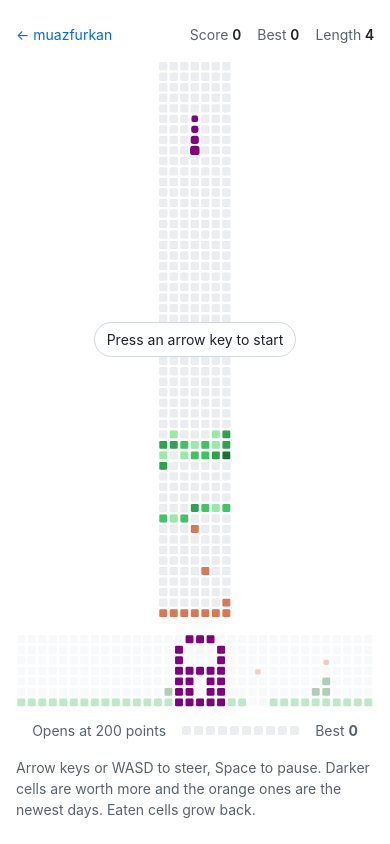
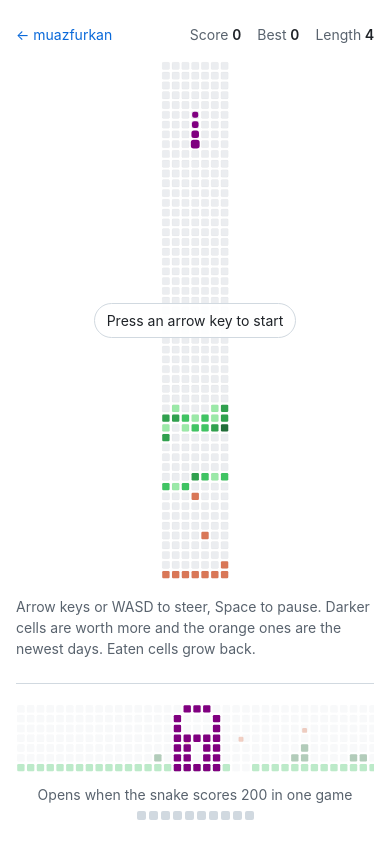
Before and after one commit to muazfurkan/muazfurkan, a plain HTML site: page play/index.html in a window 390 px wide. Drawn offline with Linux system fonts and the light colour scheme.

Commit message:
fix: keep the runner strip locked until the snake scores 200
The strip opened on load when a stored best score was 200 or more, or
when an earlier visit had opened it. Now nothing about the unlock is
stored: every visit starts locked and only a snake game reaching 200 on
the page opens it. The old open flag is removed from storage.

- While locked, a click, tap or jump key on the strip only shakes the
  lock; a snake key or a click on the snake goes back to the snake.
- The progress squares under the lock follow the current game's score;
  the best score stays in the snake's header.
- The two games sit in their own blocks with room and a line between
  them, and the snake's hint moves under the snake.
- The board being played no longer gets a focus ring; the other one
  dims instead.

```diff
--- a/play/game.js
+++ b/play/game.js
@@ -124,14 +124,12 @@ import { createRunner, UNLOCK_SCORE } from './runner.js';
     statusEl: document.getElementById('runner-status'),
     lockline: document.getElementById('lockline'),
     bar: document.getElementById('bar'),
-    progressEl: document.getElementById('progress'),
     runline: document.getElementById('runline'),
     scoreEl: document.getElementById('run-score'),
     bestEl: document.getElementById('run-best'),
     palette: () => palettes && palette(),
     calm: calmQuery,
     touch: touchQuery,
-    earned: best >= UNLOCK_SCORE,
   });
 
   // ---------- loading ----------
@@ -271,7 +269,6 @@ import { createRunner, UNLOCK_SCORE } from './runner.js';
       if (score > best) {
         best = score;
         writeBest(best);
-        runner.showProgress(best);
       }
       if (score >= UNLOCK_SCORE && !runner.isOpen() && state === 'running') beginUnlock();
     }
@@ -340,7 +337,6 @@ import { createRunner, UNLOCK_SCORE } from './runner.js';
     if (best !== undo.best) {
       best = undo.best;
       writeBest(best);
-      runner.showProgress(best);
     }
     dir = d;
     move(next);
@@ -499,12 +495,10 @@ import { createRunner, UNLOCK_SCORE } from './runner.js';
     return darkQuery.matches ? palettes.dark : palettes.light;
   }
 
-  // The progress squares under the lock take the graph's own colours.
+  // The progress squares under the lock fill in the graph's own green.
   function applyPalette() {
     if (!palettes) return;
-    const pal = palette();
-    document.documentElement.style.setProperty('--cell', pal['--ce']);
-    document.documentElement.style.setProperty('--cell-on', pal['--c4']);
+    document.documentElement.style.setProperty('--cell-on', palette()['--c4']);
   }
 
   function hexToRgb(hex) {
@@ -719,6 +713,7 @@ import { createRunner, UNLOCK_SCORE } from './runner.js';
     scoreEl.textContent = String(score);
     bestEl.textContent = String(best);
     lengthEl.textContent = String(snake.length + grow);
+    runner.showProgress(score);
   }
 
   function showStatus() {
@@ -772,13 +767,14 @@ import { createRunner, UNLOCK_SCORE } from './runner.js';
   // ---------- which game has the keys ----------
 
   function setActive(name) {
-    if (name === active || (name === 'runner' && !runner.isOpen())) return;
+    // The locked strip can take the keys too; they only shake its lock.
+    if (name === active) return;
     active = name;
     if (name === 'runner') pause();
     else runner.pause();
     runner.setActive(name === 'runner');
     boardEl.classList.toggle('idle', name !== 'snake');
-    runnerBoard.classList.toggle('idle', name !== 'runner');
+    runnerBoard.classList.toggle('idle', name !== 'runner' && runner.isOpen());
     showStatus();
   }
 
@@ -831,12 +827,7 @@ import { createRunner, UNLOCK_SCORE } from './runner.js';
 
   // The strip below: a press is a jump, and letting go early keeps it low.
   runnerBoard.addEventListener('pointerdown', (event) => {
-    if (event.button > 0) return;
-    if (!runner.isOpen()) {
-      runner.nudge(performance.now());
-      return;
-    }
-    if (runner.state === 'arriving') return;
+    if (event.button > 0 || runner.state === 'arriving') return;
     setActive('runner');
     try {
       // Letting go off the strip still ends the jump.
@@ -932,8 +923,6 @@ import { createRunner, UNLOCK_SCORE } from './runner.js';
   }).observe(boardEl);
   window.addEventListener('resize', layout);
 
-  if (runner.isOpen()) runnerBoard.classList.add('idle');
-  runner.showProgress(best);
   layout();
   updateStats();
   requestAnimationFrame(frame);
--- a/play/index.html
+++ b/play/index.html
@@ -22,18 +22,25 @@
         <span>Length <b id="length">4</b></span>
       </p>
     </header>
+    <section class="game">
       <div class="board" id="board" tabindex="0">
         <canvas id="canvas" role="img" aria-label="A contribution graph with a snake on it"></canvas>
         <div class="overlay"><p class="status" id="status" aria-live="polite">Loading the graph…</p></div>
       </div>
-    <div class="board strip" id="runner-board" tabindex="-1">
-      <canvas id="runner-canvas" role="img" aria-label="A locked strip of the graph that opens at 200 points"></canvas>
+      <p class="hint" id="hint">
+        <span class="keys">Arrow keys or WASD to steer, Space to pause.</span>
+        <span class="touch">Swipe to steer, tap to pause.</span>
+        Darker cells are worth more and the orange ones are the newest days. Eaten cells grow back.
+      </p>
+    </section>
+    <section class="game">
+      <div class="board" id="runner-board" tabindex="-1">
+        <canvas id="runner-canvas" role="img" aria-label="A locked strip of the graph that opens when the snake scores 200"></canvas>
         <div class="overlay"><p class="status" id="runner-status" aria-live="polite"></p></div>
       </div>
       <p class="lockline" id="lockline">
-      <span>Opens at 200 points</span>
+        <span>Opens when the snake scores 200 in one game</span>
         <span class="bar" id="bar" aria-hidden="true"><i></i><i></i><i></i><i></i><i></i><i></i><i></i><i></i><i></i><i></i></span>
-      <span>Best <b id="progress">0</b></span>
       </p>
       <p class="runline" id="runline" hidden>
         <span>
@@ -45,11 +52,7 @@
           <span>Best <b id="run-best">0</b></span>
         </span>
       </p>
-    <p class="hint" id="hint">
-      <span class="keys">Arrow keys or WASD to steer, Space to pause.</span>
-      <span class="touch">Swipe to steer, tap to pause.</span>
-      Darker cells are worth more and the orange ones are the newest days. Eaten cells grow back.
-    </p>
+    </section>
     <noscript><p class="hint">The game needs JavaScript.</p></noscript>
   </main>
   <canvas id="fx" aria-hidden="true" hidden></canvas>
--- a/play/runner.js
+++ b/play/runner.js
@@ -1,6 +1,7 @@
 // A second strip under the snake: one square runs along its own stretch of
-// graph and jumps over blocks and gaps. It opens once a snake run reaches
-// UNLOCK_SCORE points and stays open on later visits.
+// graph and jumps over blocks and gaps. It opens when a snake run reaches
+// UNLOCK_SCORE points and stays open until the page is left; every visit
+// starts locked.
 
 export const UNLOCK_SCORE = 200;
 
@@ -50,8 +51,9 @@ const SETTLE_MS = 300; // a fall eases the world to rest
 const WIGGLE_MS = 380;
 const APPEAR_MS = 300;
 
-const OPEN_KEY = 'contribution-runner-open';
 const BEST_KEY = 'contribution-runner-best';
+// An earlier version kept the strip open across visits under this key.
+const OLD_OPEN_KEY = 'contribution-runner-open';
 
 // The lock, five cells wide and as tall as the strip.
 const LOCK = ['.###.', '#...#', '#...#', '#####', '##.##', '##.##', '#####'];
@@ -111,13 +113,22 @@ function write(key, value) {
   }
 }
 
-export function createRunner({ board, canvas, statusEl, lockline, bar, progressEl, runline, scoreEl, bestEl, palette, calm, touch, earned }) {
+function forget(key) {
+  try {
+    window.localStorage.removeItem(key);
+  } catch {
+    // Nothing stored, or no storage at all.
+  }
+}
+
+export function createRunner({ board, canvas, statusEl, lockline, bar, runline, scoreEl, bestEl, palette, calm, touch }) {
   const ctx = canvas.getContext('2d');
 
-  let open = read(OPEN_KEY) === '1' || earned;
-  if (open) write(OPEN_KEY, '1');
+  forget(OLD_OPEN_KEY);
+  let open = false; // only a snake run on this page opens it
   // locked | arriving | ready | running | paused | ending | over
-  let state = open ? 'ready' : 'locked';
+  let state = 'locked';
+  let filled = -1;
   let active = false;
   let greeting = false; // the first prompt after opening says so
 
@@ -578,8 +589,13 @@ export function createRunner({ board, canvas, statusEl, lockline, bar, progressE
       'aria-label',
       open
         ? 'A second strip of the graph, where a square runs and jumps'
-        : `A locked strip of the graph that opens at ${UNLOCK_SCORE} points`,
+        : `A locked strip of the graph that opens when the snake scores ${UNLOCK_SCORE}`,
     );
+  }
+
+  // While locked, anything aimed at the strip only shakes the lock.
+  function nudge(now) {
+    if (!calm.matches) wiggleAt = now;
   }
 
   resetRun();
@@ -598,10 +614,12 @@ export function createRunner({ board, canvas, statusEl, lockline, bar, progressE
     layout,
     showStatus,
 
-    showProgress(snakeBest) {
-      progressEl.textContent = String(Math.min(snakeBest, UNLOCK_SCORE));
-      const filled = Math.min(10, Math.floor((snakeBest / UNLOCK_SCORE) * 10));
-      [...bar.children].forEach((cell, i) => cell.classList.toggle('on', i < filled));
+    // How far the snake's current run has got toward opening the strip.
+    showProgress(runScore) {
+      const cells = Math.min(10, Math.floor((runScore / UNLOCK_SCORE) * 10));
+      if (cells === filled) return;
+      filled = cells;
+      [...bar.children].forEach((cell, i) => cell.classList.toggle('on', i < cells));
     },
 
     setActive(value) {
@@ -611,7 +629,9 @@ export function createRunner({ board, canvas, statusEl, lockline, bar, progressE
     },
 
     press(now) {
-      if (state === 'ready' || state === 'paused') {
+      if (state === 'locked') {
+        nudge(now);
+      } else if (state === 'ready' || state === 'paused') {
         // The first press sets off; only later ones jump.
         state = 'running';
         greeting = false;
@@ -632,7 +652,9 @@ export function createRunner({ board, canvas, statusEl, lockline, bar, progressE
     },
 
     primary(now) {
-      if (state === 'ready' || state === 'paused') {
+      if (state === 'locked') {
+        nudge(now);
+      } else if (state === 'ready' || state === 'paused') {
         state = 'running';
         greeting = false;
         showStatus();
@@ -651,16 +673,10 @@ export function createRunner({ board, canvas, statusEl, lockline, bar, progressE
       showStatus();
     },
 
-    // A click on the locked strip: the lock gives a little shake.
-    nudge(now) {
-      if (state === 'locked' && !calm.matches) wiggleAt = now;
-    },
-
     // The snake reached the score: the lock breaks and the strip lights up.
     openUp(now) {
       if (open) return;
       open = true;
-      write(OPEN_KEY, '1');
       state = 'arriving';
       openAt = now;
       greeting = true;
--- a/play/style.css
+++ b/play/style.css
@@ -92,14 +92,10 @@ canvas {
   display: block;
 }
 
+/* The board without the keys dims instead of a focus ring around the one
+   being played. */
 .board {
   outline: none;
-}
-
-.board:focus-visible {
-  outline: 2px solid var(--link);
-  outline-offset: 6px;
-  border-radius: 4px;
 }
 
 .board canvas {
@@ -111,8 +107,18 @@ canvas {
   opacity: 0.6;
 }
 
-.strip {
-  margin-top: 16px;
+/* Two games, two blocks: clear room between them. */
+.game + .game {
+  margin-top: 40px;
+  padding-top: 32px;
+  border-top: 1px solid var(--pill-border);
+}
+
+@media (max-width: 600px) {
+  .game + .game {
+    margin-top: 24px;
+    padding-top: 20px;
+  }
 }
 
 .lockline,
@@ -142,7 +148,7 @@ canvas {
   width: 9px;
   height: 9px;
   border-radius: 2px;
-  background: var(--cell, var(--pill-border));
+  background: var(--pill-border);
 }
 
 .bar i.on {
```
Lines whose indentation alone changed are shown as unchanged.
